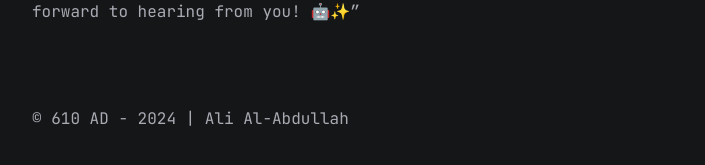
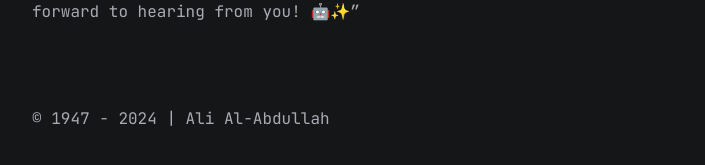
Before and after one commit to ArcticXO/arcticxo.github.io, a Jekyll site: the page built from all_collections/_posts/2023-08-29-Hello.md, in a window 1280 px wide. Shown: the part 673-838 px from the top of the page, without its empty margins (283-988 px from the left). Built offline with Jekyll 4.4.1, drawn with Linux system fonts in a browser that asks for light colours.

Commit message:
footer update

```diff
--- a/_includes/footer.html
+++ b/_includes/footer.html
@@ -1,3 +1,4 @@
 <footer>
-  <p>&copy; 610 AD - {{ 'now' | date: "%Y" }} | {{site.title}}</p>
+  <p>&copy; 1947 - {{ 'now' | date: "%Y" }} | {{site.title}}</p>
 </footer>
+<script src="{{site.baseurl}}/assets/js/mode.js" defer></script>
```
